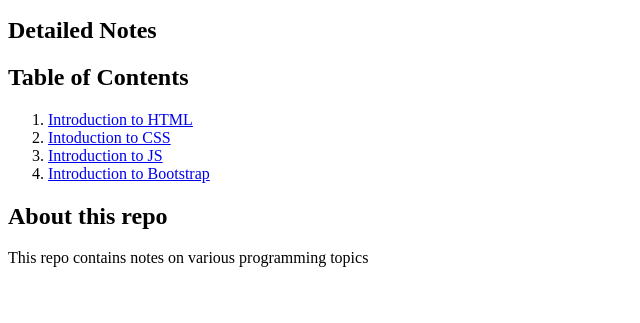
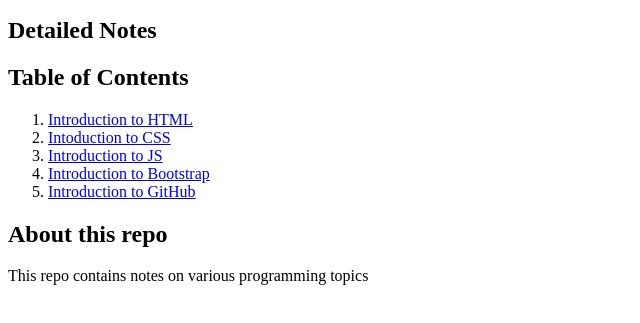
Before and after one commit to tm-LBenson/html-demo, a plain HTML site: page index.html in a window 1280 px wide. Shown: the part 101-424 px from the top of the page, without its empty margins (0-640 px from the left). Drawn offline with Linux system fonts and the light colour scheme.

Commit message:
add list item

```diff
--- a/index.html
+++ b/index.html
@@ -27,6 +27,9 @@
       <li>
         <a href="bootstrap-site.html">Introduction to Bootstrap</a>
       </li>
+      <li>
+        <a href="bootstrap-site.html">Introduction to GitHub</a>
+      </li>
     </ol>
 
     <h2>About this repo</h2>
```
